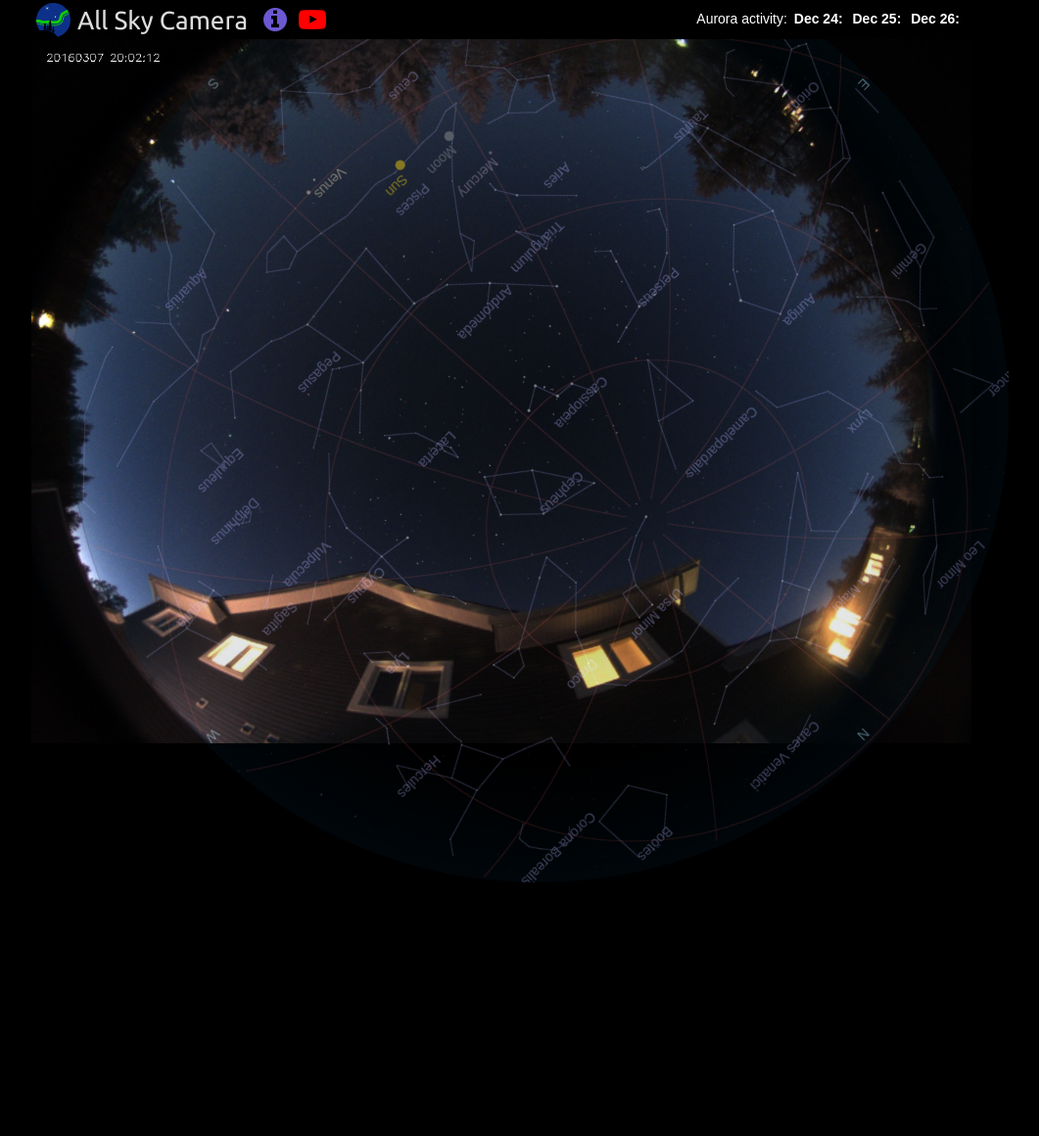
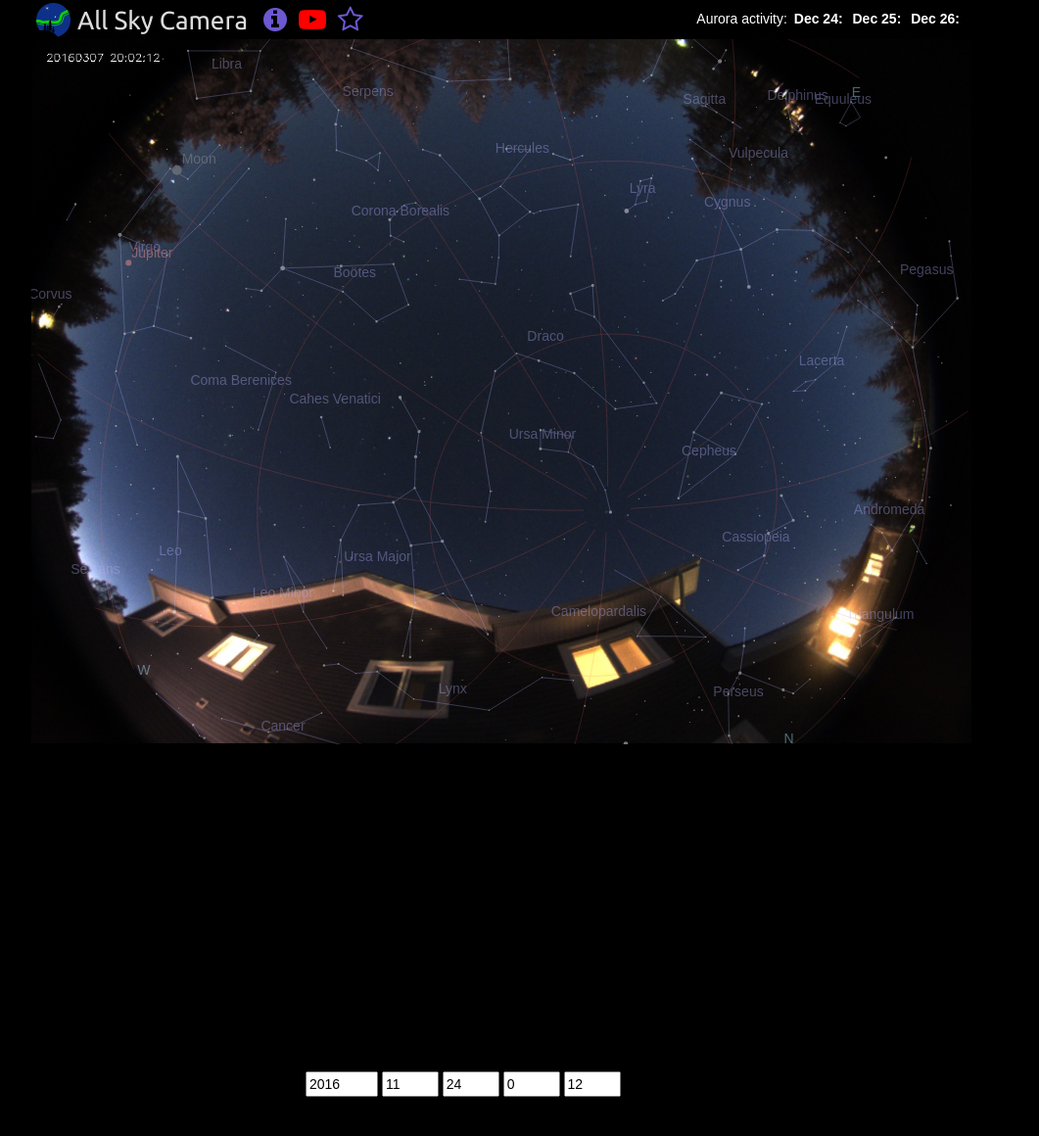
Before and after one commit to AllskyTeam/allsky-website, a PHP site: page / in a window 1280 px wide. Shown: the whole page at 98% size, without its empty margins (128-1189 px from the left). Run offline with PHP 8.4, Linux system fonts and the light colour scheme; data that the repository does not hold is empty; some libraries are stand-ins or nearby versions.

Commit message:
ADDED date selection

```diff
--- a/allsky.css
+++ b/allsky.css
@@ -67,6 +67,19 @@ body {
 	margin-left: 10px;
 }
 
+.date-picker-container{
+	position: fixed;
+	bottom: 0px;
+	width: 400px;
+	left: 50%;
+	margin-left: -200px;
+	margin-bottom: 40px;
+}
+
+input, select {
+	color: black;
+}
+
 #imageContainer {
 	text-align: center;
 }
@@ -80,12 +93,11 @@ img.current {
 	position: absolute;
 	opacity: 0.45;
 	overflow: hidden;
+	height: 720px;
 }
 
 #starmap_container #starmap{
-	margin-top: -99px;
-    margin-left: 38px;
-    transform: rotate(135deg);
+	margin-top: -133px;
 }
 
 .starmap_credit {
--- a/controller.js
+++ b/controller.js
@@ -1,25 +1,53 @@
 var app = angular.module('allsky', ['ngLodash']);
 
 $(document).ready(function(){
-    planetarium = $.virtualsky({
-		id:'starmap',
-		projection:'polar',
-		width: 960,
-		height: 960,
-		constellations: true,
-		latitude: 60.7,
-		longitude: 135,
-		clock: new Date(2016, 03, 08, 02, 10, 30, 000),
-		mouse: false,
-		gridlines_eq: true,
-		keyboard: false,
-		showdate: false,
-		showposition: false,
-		constellationlabels: true,
-		transparent: true,
-		objects: "M42;M45;M31"
+
+    $('#overlayBtn').on("click", function(){
+		$('.options').fadeToggle();
+		$('#starmap_container').fadeToggle();
 	});
+
+	$(function(){
+		$('.date-picker').on("change", function(e){
+
+			if (e.target.value.length < 2){
+				$("#" + e.target.id).val("0" + e.target.value);
+			}
+			var dateString = $('#year').val()  + "-" + $('#month').val() + "-" + $('#day').val() + " " + $('#hour').val() + ":" + $('#minute').val() + "-08:00";
+			console.log(dateString);
+		  if (moment(dateString).isValid())
+			buildOverlay(dateString);
+		  else
+			buildOverlay();
+		});
+	});
+
+	// Init date picker
+	var now = moment();
+	$('#year').val(now.year());
+	$('#month').val(now.month());
+	$('#day').val(now.date());
+	$('#hour').val(now.hour());
+	$('#minute').val(now.minute());
 });
+
+function buildOverlay(_clock){
+	$.ajax({
+		url: "virtualsky.json" + '?_ts=' + new Date().getTime(),
+		cache: false
+	}).done(
+		function (data) {
+			var clock = null;
+			if (_clock) {
+				clock = moment(_clock);
+			} else {
+				clock = moment();
+			}
+			data.clock = clock.toDate();
+			planetarium = $.virtualsky(data);
+		}
+	);
+};
 
 function compile($compile) {
     // directive factory creates a link function
@@ -45,6 +73,8 @@ function compile($compile) {
 }
 
 function AppCtrl($scope, $timeout, $http, _) {
+
+	buildOverlay();
 
     var imageName = "image.jpg";
     $scope.imageURL = "loading.jpg";
--- a/index.html
+++ b/index.html
@@ -28,6 +28,7 @@
 		<div class="menu">
 			<i class="fa fa-2x fa-info-circle" title="Information about the camera" ng-click="toggleInfo()" ng-class="{'active': showInfo}"></i>
 			<a href="./videos" title="Archived Videos"><i class="fa fa-2x fa-youtube-play" style="color:red"></i></a>
+			<i class="fa fa-2x fa-star-o" id="overlayBtn"></i>
 		</div>
 		<div ng-show="forecast" class="forecast pull-right">
 			<span>Aurora activity: </span>
@@ -45,6 +46,16 @@
 		</ul>
 	</div>
 	<span class="notification" compile="notification"></span>
+	<div class="options">
+		<div class="date-picker-container">
+			<input type="number" id="year" class="date-picker" min="0" max="9999">
+			<input type="number" id="month" class="date-picker" min="1" max="12">
+			<input type="number" id="day" class="date-picker" min="1" max="31">
+			<input type="number" id="hour" class="date-picker" min="0" max="23">
+			<input type="number" id="minute" class="date-picker" min="0" max="59">
+		</div>
+	</div>
+
 	<div id="imageContainer">
 		<div id="starmap_container">
 			<div id="starmap"></div>
--- /dev/null
+++ b/virtualsky.json
@@ -0,0 +1,20 @@
+{
+	"id":"starmap",
+	"projection":"fisheye",
+	"width": 960,
+	"height": 960,
+	"constellations": true,
+	"latitude": 60.7,
+	"longitude": 135,
+	"az": 321,
+	"mouse": false,
+	"gridlines_eq": true,
+	"keyboard": false,
+	"showdate": false,
+	"showposition": false,
+	"constellationlabels": true,
+	"sky_gradient": false,
+	"gradient": false,
+	"transparent": true,
+	"objects": "M42;M45;M31"
+}
```
Lines whose indentation alone changed are shown as unchanged.
